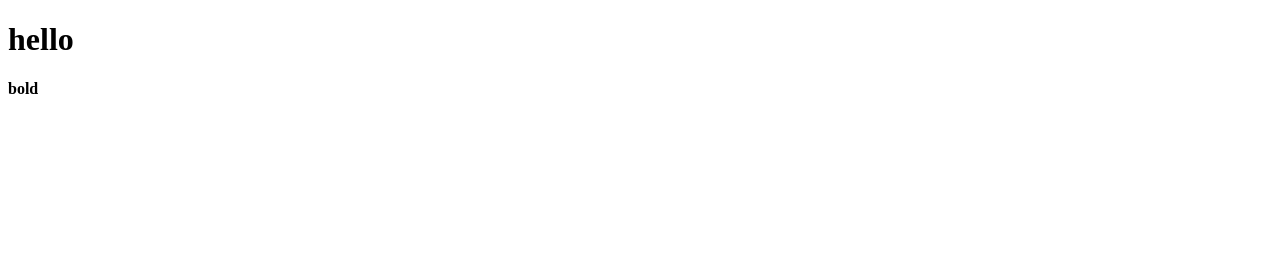
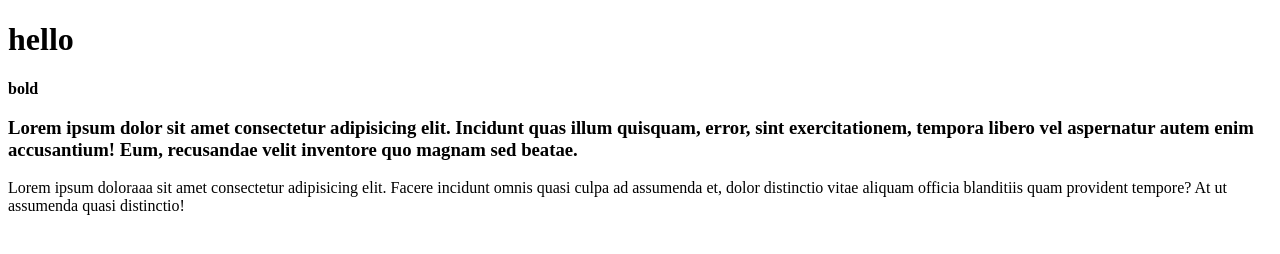
Before and after one commit to hamzakhalfi/Projecthamza, a plain HTML site: page index.html in a window 1280 px wide. Drawn offline with Linux system fonts and the light colour scheme.

Commit message:
adding 2p

```diff
--- a/index.html
+++ b/index.html
@@ -8,5 +8,7 @@
 <body>
     <h1>hello</h1>
     <b>bold</b>
+    <h3>Lorem ipsum dolor sit amet consectetur adipisicing elit. Incidunt quas illum quisquam, error, sint exercitationem, tempora libero vel aspernatur autem enim accusantium! Eum, recusandae velit inventore quo magnam sed beatae.</h3>
+    <p>Lorem ipsum doloraaa sit amet consectetur adipisicing elit. Facere incidunt omnis quasi culpa ad assumenda et, dolor distinctio vitae aliquam officia blanditiis quam provident tempore? At ut assumenda quasi distinctio!</p>
 </body>
 </html>
```
